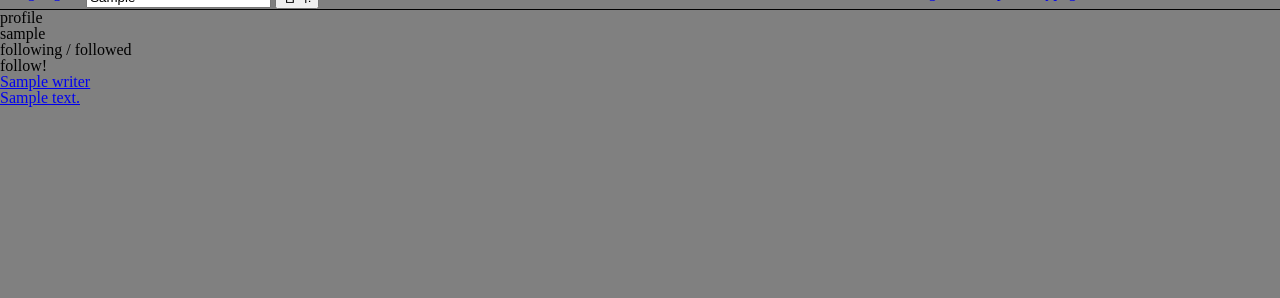
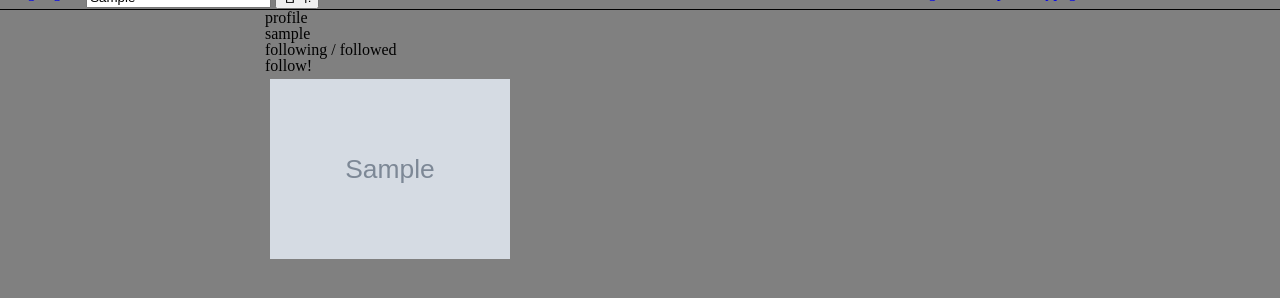
Before and after one commit to 4802852/hongstagram, a Django app: template templates/post/profile.html in a window 1280 px wide. Shown: the part 16-314 px from the top of the page. Run offline with Django 3.2, Linux system fonts and the light colour scheme; tables that the repository leaves empty hold one stand-in row (values such as "Sample post"); the template is opened without the code that fills it: values that come from a table or form of the project are taken from there, most other values are stand-ins (such as "Sample title", 1, 10 or a date in 2020); grey boxes marked "Sample" are stand-in pictures; style sheets or scripts are compiled from the project's sources; some libraries are stand-ins or nearby versions.

Commit message:
my-page on working.

```diff
--- a/static/css/main.scss
+++ b/static/css/main.scss
@@ -1,5 +1,6 @@
 @import "static/css/login.scss";
 @import "static/css/post.scss";
+@import "static/css/profile.scss";
 
 body {
   background-color: gray;
--- a/static/css/post.scss
+++ b/static/css/post.scss
@@ -56,3 +56,12 @@ ul {
   -o-transition: all 0.25s cubic-bezier(1, 0.01, 0.32, 1);
   transition: all 0.25s cubic-bezier(1, 0.01, 0.32, 1);
 }
+
+.post-content {
+  display: flex;
+}
+
+.post {
+  margin: 0 auto;
+  width: 750px;
+}
--- /dev/null
+++ b/static/css/profile.scss
@@ -0,0 +1,21 @@
+.my-page {
+  display: flex;
+}
+
+.my-page-header {
+  margin: 0 auto;
+  width: 750px;
+}
+
+.my-page-post {
+  width: 750px;
+  margin: 0 auto;
+  .post-content {
+    float: left;
+    width: 32%;
+    margin: 5px;
+    img {
+      width: 100%;
+    }
+  }
+}
--- a/templates/post/post_base.html
+++ b/templates/post/post_base.html
@@ -1,4 +1,5 @@
 {% extends 'base.html' %}
+{% load static %}
 {% block header %}{% endblock %}
 {% block contents %}
   <div class="header">
@@ -49,3 +50,6 @@
     </ul>
   {% endif %}
 {% endblock %}
+{% block scripts %}
+  <script src="{% static 'js/post-detail.js' %}"></script>
+{% endblock %}
--- a/templates/post/post_detail.html
+++ b/templates/post/post_detail.html
@@ -1,5 +1,4 @@
 {% extends 'post/post_base.html' %}
-{% load static %}
 {% block contents2 %}
   <div class="">
     <div>
@@ -35,5 +34,4 @@
     <a href="{% url 'post-delete' post.id %}">delete post</a><br>
     <a href="{% url 'post-update' post.id %}">update post</a>
   </div>
-  <script src="{% static 'js/post-detail.js' %}"></script>
 {% endblock %}
--- a/templates/post/profile.html
+++ b/templates/post/profile.html
@@ -1,7 +1,8 @@
 {% extends 'post/post_base.html' %}
 
 {% block contents2 %}
-  <div>
+  <div class="my-page">
+    <div class="my-page-header">
       profile<br>
       {{profile_user.get_username}}<br>
       following / followed<br>
@@ -10,14 +11,16 @@
         <a href="{% url 'profile-update' %}">edit profile</a><br>
         <a href="">edit password</a>
       {% endif %}
-  </div>
-  <div class="post-content">
+      <div class="my-page-post">
         {% if post_list %}
           {% for post in post_list %}
-        <div class="post">
+            <div class="post-content">
               <a href="{{ post.get_absolute_url }}">
-            <p>{{ post.writer }}</p>
-            <p>{{ post.text }}</p>
+                {% for photo in post.photo_set.all %}
+                  {% if forloop.counter == 1 %}
+                    <img src="{{photo.image.url}}"/>
+                  {% endif %}
+                {% endfor %}
               </a>
             </div>
           {% endfor %}
@@ -25,4 +28,6 @@
           <p>아직 등록된 게시글이 없습니다.</p>
         {% endif %}
       </div>
+    </div>
+  </div>
 {% endblock %}
```
Also changed, not shown: static/css/main.css (+24 -0 lines), templates/post/home.html (+26 -2 lines), 1 other file. Lines whose indentation alone changed are shown as unchanged.
